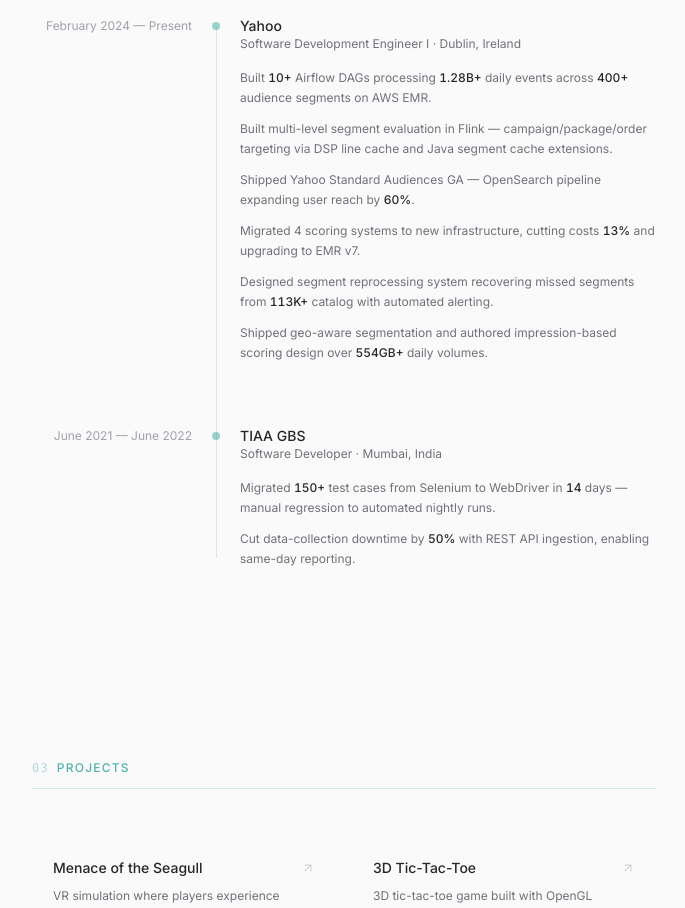
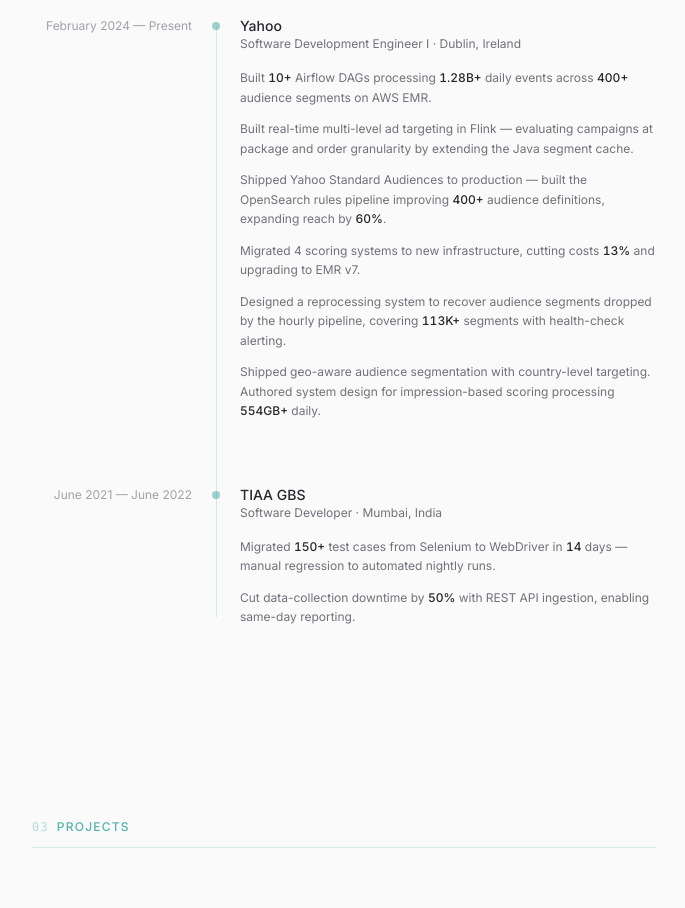
Before and after one commit to hamzzgab/portfolio, a Next.js app: page / in a window 1280 px wide. Shown: the part 1460-2368 px from the top of the page, without its empty margins (296-981 px from the left). Built offline with nearby package versions, Linux system fonts and the light colour scheme.

Commit message:
Clarify experience bullets: remove internal jargon, add context for outsiders

```diff
--- a/data/experience.ts
+++ b/data/experience.ts
@@ -14,11 +14,11 @@
     location: "Dublin, Ireland",
     bullets: [
       "Built 10+ Airflow DAGs processing 1.28B+ daily events across 400+ audience segments on AWS EMR.",
-      "Built multi-level segment evaluation in Flink — campaign/package/order targeting via DSP line cache and Java segment cache extensions.",
-      "Shipped Yahoo Standard Audiences GA — OpenSearch pipeline expanding user reach by 60%.",
+      "Built real-time multi-level ad targeting in Flink — evaluating campaigns at package and order granularity by extending the Java segment cache.",
+      "Shipped Yahoo Standard Audiences to production — built the OpenSearch rules pipeline improving 400+ audience definitions, expanding reach by 60%.",
       "Migrated 4 scoring systems to new infrastructure, cutting costs 13% and upgrading to EMR v7.",
-      "Designed segment reprocessing system recovering missed segments from 113K+ catalog with automated alerting.",
-      "Shipped geo-aware segmentation and authored impression-based scoring design over 554GB+ daily volumes.",
+      "Designed a reprocessing system to recover audience segments dropped by the hourly pipeline, covering 113K+ segments with health-check alerting.",
+      "Shipped geo-aware audience segmentation with country-level targeting. Authored system design for impression-based scoring processing 554GB+ daily.",
     ],
   },
   {
```
